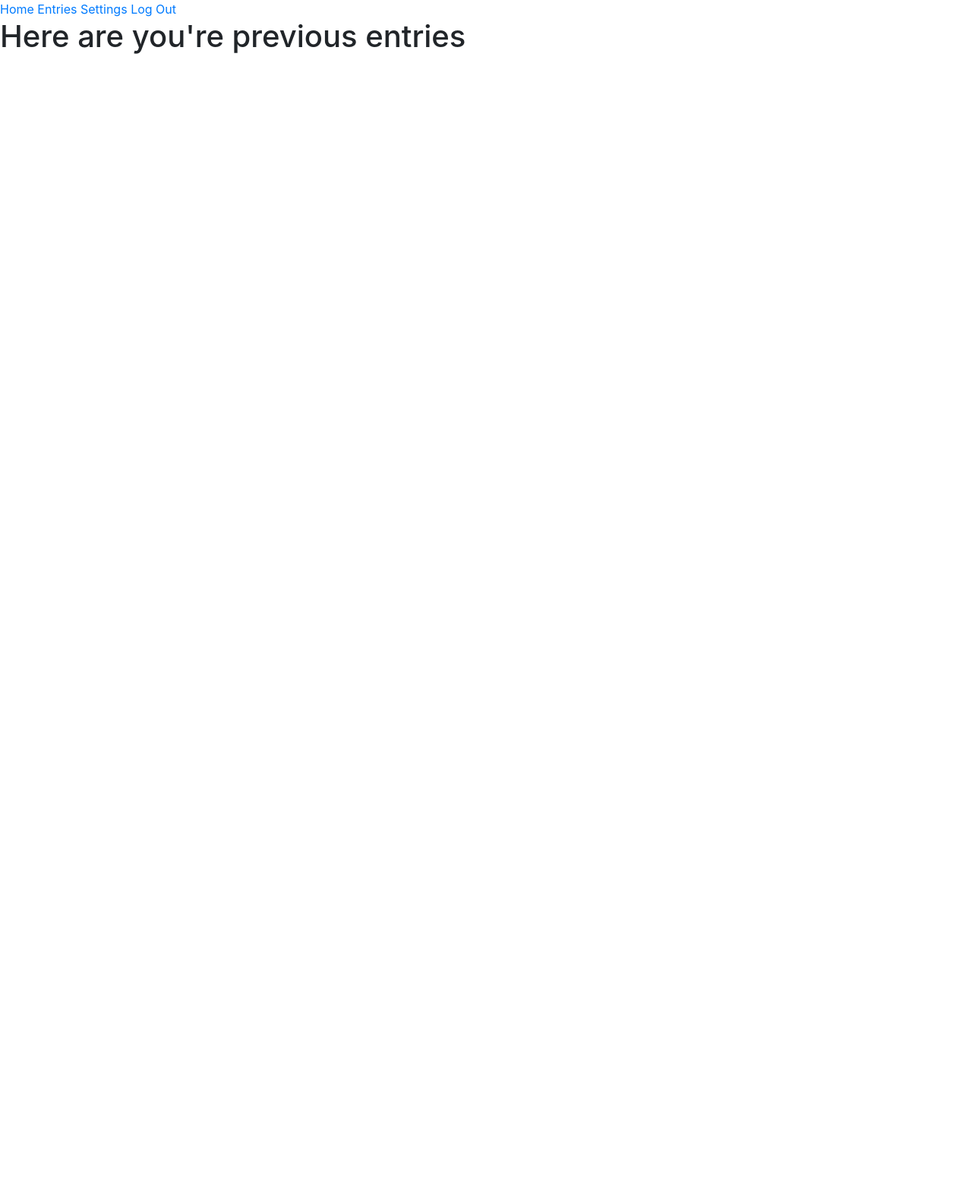
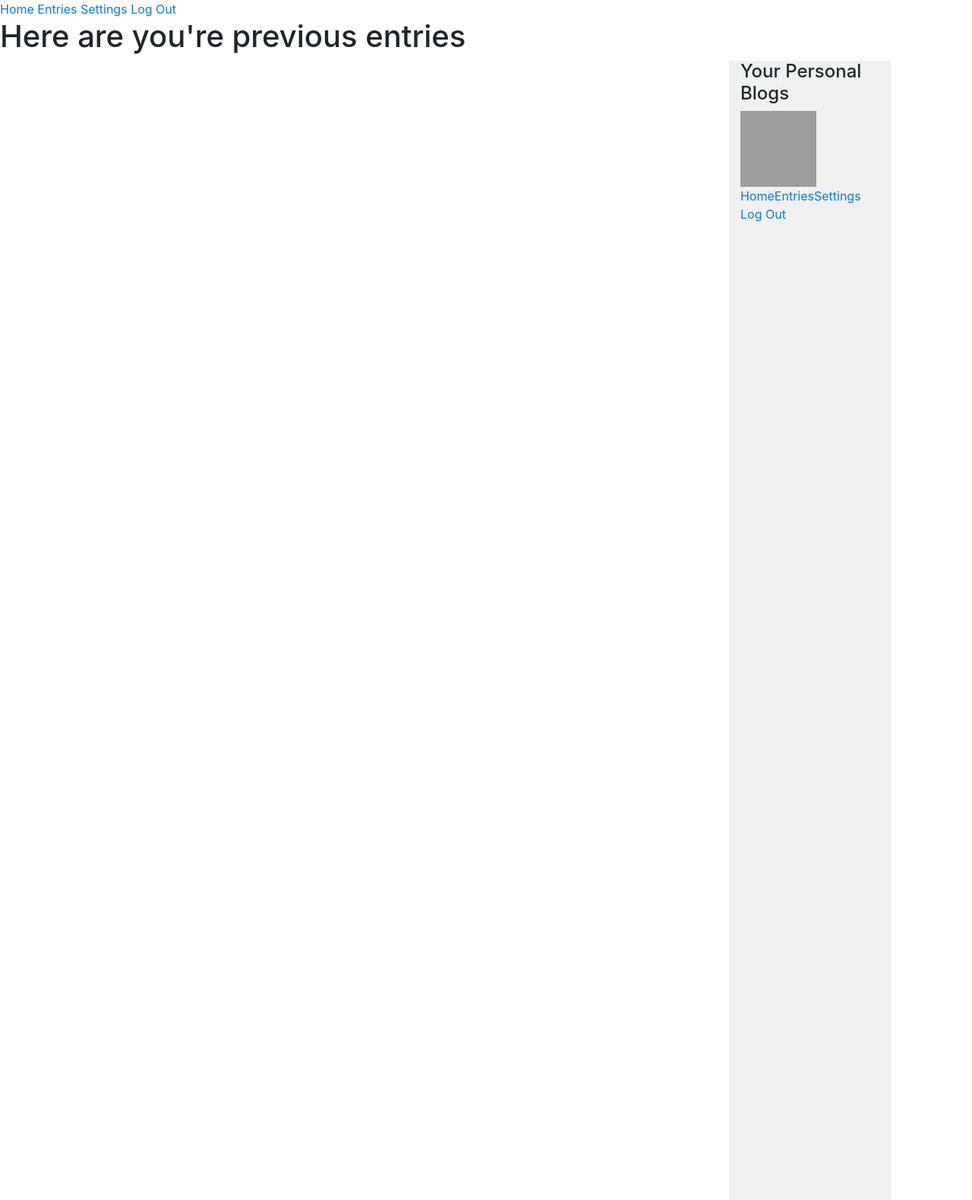
Before and after one commit to cshelton7/My-Daily-Cup, a Flask app: template templates/entries.html in a window 1280 px wide. Shown: the whole page at 76% size. Before the commit the page ends 71 px from the top, so only its background shows below. Run offline with Flask 2, Linux system fonts and the light colour scheme; the template is opened without the code that fills it, so the values that code supplies are empty; grey boxes are pictures that could not be loaded.

Commit message:
Added some styling to make the layout look slightly better, and added  anav bar to the right for me to pull the profile pictures later.

```diff
--- a/templates/entries.html
+++ b/templates/entries.html
@@ -1,7 +1,32 @@
 <!DOCTYPE html>
 <html>
     <head>
+        <style>
+            /* Set height of the grid so .sidenav can be 100% (adjust if needed) */
+            .row.content {height: 1500px}
 
+            /* Set gray background color and 100% height */
+            .sidenav {
+              background-color: #f1f1f1;
+              height: 100%;
+            }
+
+            /* Set black background color, white text and some padding */
+            footer {
+              background-color: #555;
+              color: white;
+              padding: 15px;
+            }
+
+            /* On small screens, set height to 'auto' for sidenav and grid */
+            @media screen and (max-width: 767px) {
+              .sidenav {
+                height: auto;
+                padding: 15px;
+              }
+              .row.content {height: auto;}
+            }
+          </style>
         <link rel="stylesheet" href="https://cdn.jsdelivr.net/npm/bootstrap@4.5.3/dist/css/bootstrap.min.css" integrity="sha384-TX8t27EcRE3e/ihU7zmQxVncDAy5uIKz4rEkgIXeMed4M0jlfIDPvg6uqKI2xXr2" crossorigin="anonymous">
 
     </head>
@@ -22,16 +47,20 @@
         </div>
         <h1>Here are you're previous entries</h1>
 
+        <div class="container-fluid">
+            <div class="row content">
+                <div class="col-sm-9">
                     {% for i in range(0,length) : %}
                     {% if (i%2)==0  %}
                      <div class="row">
                     {% endif %}
                          <div class="col">
-                    <div class="container p-2 m-5 bg-dark text-white">
+                             <div class="container p-2 m-5 bg-secondary text-white">
                                  <form action="/delete_entry" method='POST'>
                                      <button type='submit' name="Delete" value={{user_entries[i].id}}> X </button>
                                  </form>
                                  <h3>{{user_entries[i].title}}</h3>
+                                 <h5><span class="glyphicon glyphicon-time"></span> Posted on Jun 27, 1987.</h5>
                                  <p>{{user_entries[i].content}}</p>
                              </div>
                          </div>
@@ -39,5 +68,22 @@
                      </div>
                      {% endif %}
                  {% endfor %}
+                </div>
+                <div class="col-sm-2 sidenav">
+                    <h4>Your Personal Blogs</h4>
+                    <img src="https://images.unsplash.com/photo-1511367461989-f85a21fda167?ixlib=rb-1.2.1&ixid=MnwxMjA3fDB8MHxzZWFyY2h8NHx8cHJvZmlsZXxlbnwwfHwwfHw%3D&auto=format&fit=crop&w=1400&q=60" alt="W3Schools.com" width="100" height="100">
+                    <ul class="nav nav-pills nav-stacked">
+                      <li class="active"><a href="#section1">Home</a></li>
+                      <li><a href="{{ url_for('users_entries') }}"> Entries</a></li>
+                      <li><a href="{{ url_for('settings') }}"> Settings</a></li>
+                      <li><a href="{{ url_for('signout') }}"> Log Out</a></li>
+                    </ul><br>
+                  </div>
+            </div>
+        </div>
+
+
+
+
     </body>
 </html>
```
Lines whose indentation alone changed are shown as unchanged.
